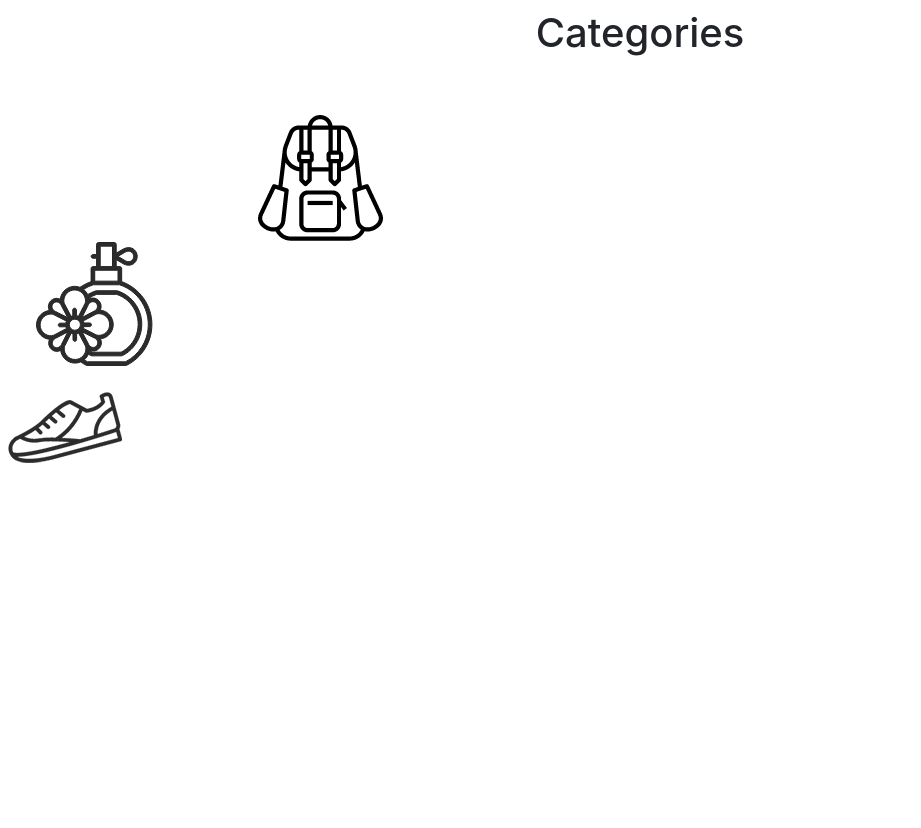
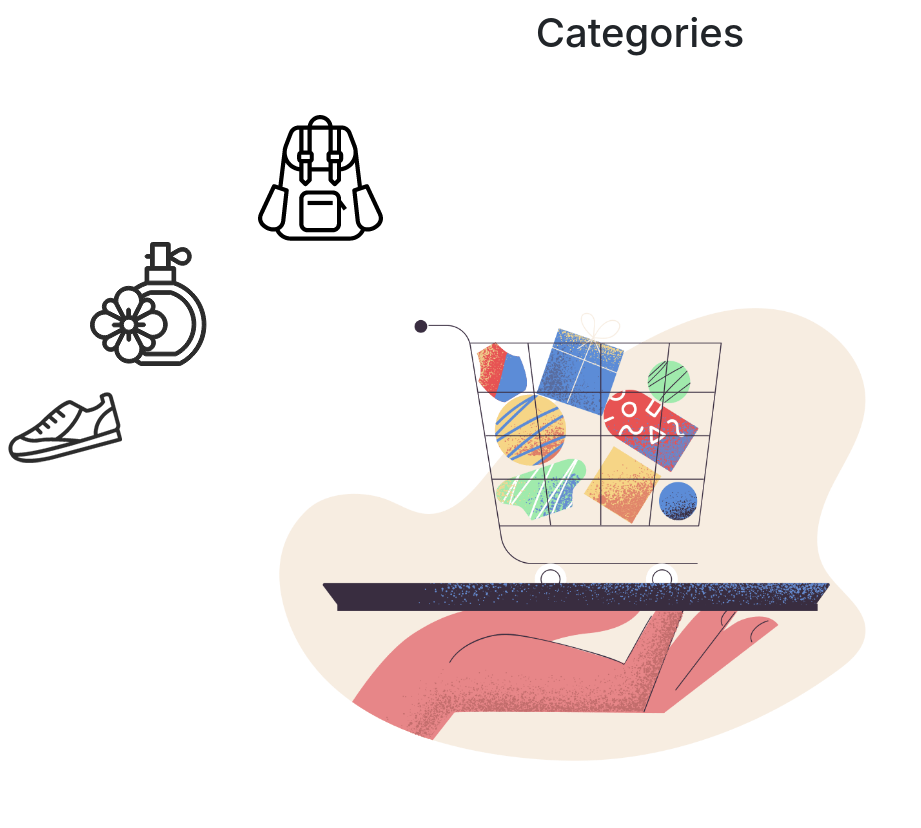
Before and after one commit to AshfatAbegh/E-Commerce-Website, a plain HTML site: page index.html in a window 1280 px wide. Shown: the part 2102-2930 px from the top of the page, without its empty margins (0-921 px from the left). Before the commit the page ends 2595 px from the top, so only its background shows below. Drawn offline with nearby package versions, Linux system fonts and the light colour scheme.

Commit message:
Website Done

```diff
--- a/index.html
+++ b/index.html
@@ -162,63 +162,19 @@
                 </div>
                 </div>
                 <div class="row">
-                <div class="col-md-2">
+                <div class="col-md-3">
                     <div class="d-flex justify-content-center">
                     <img src="Images/Categories/perfume.png">
                   </div>
+
                     <img src="Images/Categories/shoe.png">
-                </div>
+                  </div>
 
-
-
-
-
-
-
-
-
-
-
-
-
-
-
-
-
-
-
-
-
-
-
-
-
-
-
-
-
-
-
-
-
-
-
-
-
-
-
-
-
-
-
-
-
-
-
-
-
-
-
+                  <div class="col-lg-6">
+                    <div class="d-flex justify-content-end">
+                      <img src="Images/Categories/pale-order.png" alt="">
+                    </div>
+                  </div>
 
 
 
```
